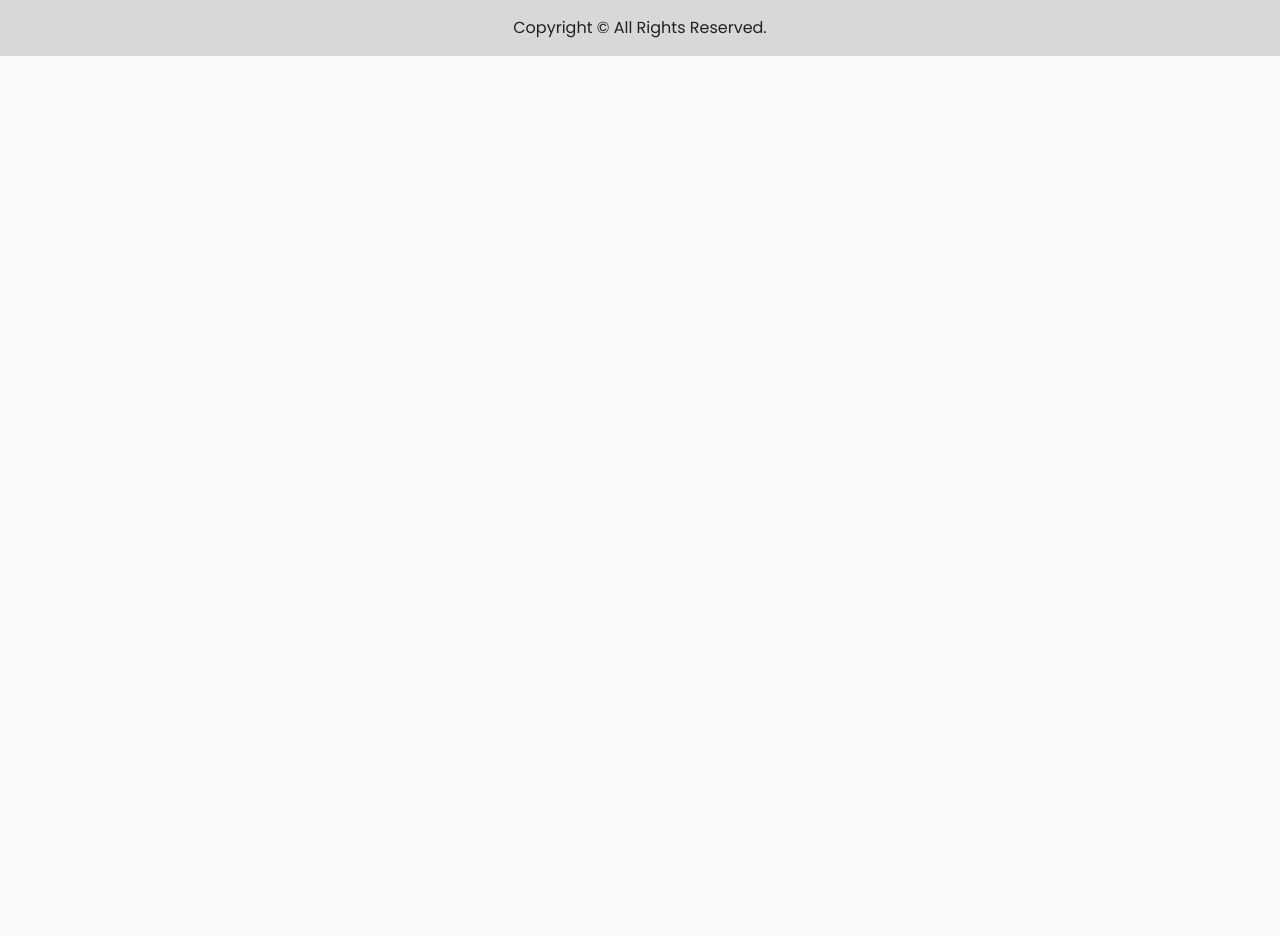
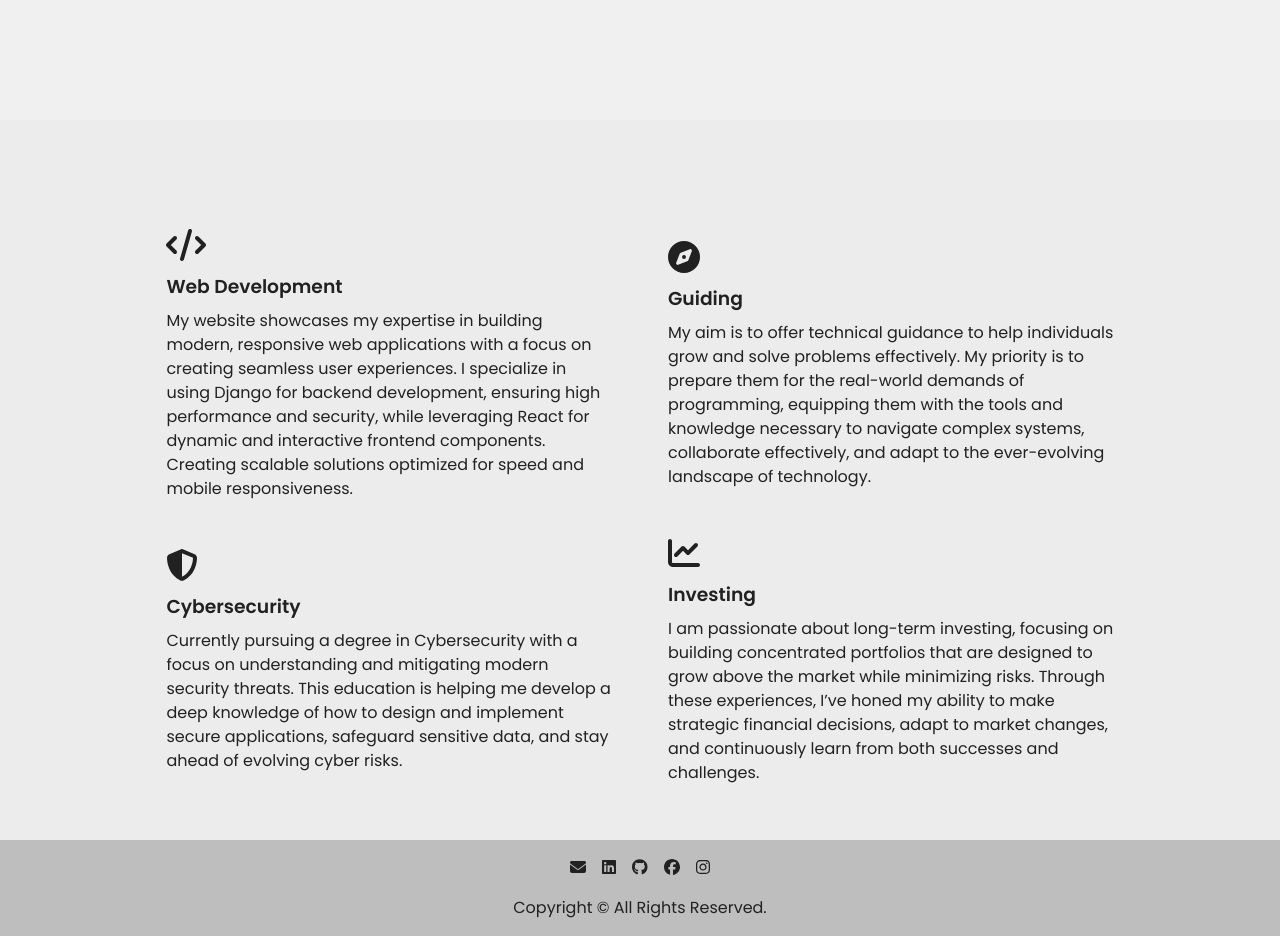
Before and after one commit to georgifudulov/personal_website, a React (Vite) app: page / in a window 1280 px wide. Shown: the part 1560-2496 px from the top of the page. Before the commit the page ends 1616 px from the top, so only its background shows below. Built offline with nearby package versions, Linux system fonts and the light colour scheme.

Commit message:
Added WhatIDo cmponent and made changes to the styles

```diff
--- a/src/componets/WhatIDo.jsx
+++ b/src/componets/WhatIDo.jsx
@@ -1,13 +1,72 @@
 import "../styles/WhatIDo.css";
+import { FontAwesomeIcon } from "@fortawesome/react-fontawesome";
+import {
+  faCode,
+  faShieldAlt,
+  faChartLine,
+  faCompass,
+} from "@fortawesome/free-solid-svg-icons";
 
 export default function WhatIDo() {
   return (
     <section id="what-i-do" className="wrapper">
-      <div className="wraper whatido-content">
-        <div className="square"></div>
-        <div className="square"></div>
-        <div className="square"></div>
-        <div className="square"></div>
+      <div className="wrapper whatido-content">
+        <div className="square">
+          <div className="wrapper icon-container">
+            <FontAwesomeIcon icon={faCode} size="2x" className="icon" />
+          </div>
+          <h3 className="title">Web Development</h3>
+          <p className="text">
+            My website showcases my expertise in building modern, responsive web
+            applications with a focus on creating seamless user experiences. I
+            specialize in using Django for backend development, ensuring high
+            performance and security, while leveraging React for dynamic and
+            interactive frontend components. Creating scalable solutions
+            optimized for speed and mobile responsiveness.
+          </p>
+        </div>
+
+        <div className="square">
+          <div className="wrapper icon-container">
+            <FontAwesomeIcon icon={faCompass} size="2x" className="icon" />
+          </div>
+          <h3 className="title">Guiding</h3>
+          <p className="text">
+            My aim is to offer technical guidance to help individuals grow and
+            solve problems effectively. My priority is to prepare them for the
+            real-world demands of programming, equipping them with the tools and
+            knowledge necessary to navigate complex systems, collaborate
+            effectively, and adapt to the ever-evolving landscape of technology.
+          </p>
+        </div>
+
+        <div className="square">
+          <div className="wrapper icon-container">
+            <FontAwesomeIcon icon={faShieldAlt} size="2x" className="icon" />
+          </div>
+          <h3 className="title">Cybersecurity</h3>
+          <p className="text">
+            Currently pursuing a degree in Cybersecurity with a focus on
+            understanding and mitigating modern security threats. This education
+            is helping me develop a deep knowledge of how to design and
+            implement secure applications, safeguard sensitive data, and stay
+            ahead of evolving cyber risks.
+          </p>
+        </div>
+
+        <div className="square">
+          <div className="wrapper icon-container">
+            <FontAwesomeIcon icon={faChartLine} size="2x" className="icon" />
+          </div>
+          <h3 className="title">Investing</h3>
+          <p className="text">
+            I am passionate about long-term investing, focusing on building
+            concentrated portfolios that are designed to grow above the market
+            while minimizing risks. Through these experiences, I’ve honed my
+            ability to make strategic financial decisions, adapt to market
+            changes, and continuously learn from both successes and challenges.
+          </p>
+        </div>
       </div>
     </section>
   );
--- a/src/styles/About.css
+++ b/src/styles/About.css
@@ -1,9 +1,10 @@
 section.about {
   width: 100vw;
-  height: 80vh;
+  height: 100vh;
   align-items: center;
   justify-content: center;
   background-color: #f0f0f0;
+  padding-top: 2rem;
 }
 
 div.about-content {
@@ -29,6 +30,9 @@ div.tech {
 }
 
 div.img-container {
+  display: flex;
+  align-items: center;
+  justify-content: center;
   height: 5rem;
 }
 
--- a/src/styles/Footer.css
+++ b/src/styles/Footer.css
@@ -4,7 +4,7 @@ footer {
   align-items: center;
   justify-content: center;
   gap: 1rem;
-  background-color: #d8d8d8;
+  background-color: #bebebe;
   padding-top: 1rem;
   padding-bottom: 1rem;
 }
--- a/src/styles/Header.css
+++ b/src/styles/Header.css
@@ -8,7 +8,6 @@ header {
   height: 10vh;
   align-items: center;
   justify-content: space-between;
-  /* background-color: #ffffff; */
   background-color: rgba(255, 255, 255, 0.6);
   backdrop-filter: blur(10px);
   -webkit-backdrop-filter: blur(10px);
--- a/src/styles/WhatIDo.css
+++ b/src/styles/WhatIDo.css
@@ -0,0 +1,51 @@
+#what-i-do {
+  width: 100vw;
+  height: 90vh;
+  align-items: center;
+  justify-content: center;
+  background-color: #ececec;
+  padding: 1rem 0.5rem; /* may move the padding*/
+}
+
+div.whatido-content {
+  width: 80%;
+  max-width: 1200px;
+  height: 80%;
+  display: grid;
+  grid-template-columns: repeat(2, 1fr); /* Two columns */
+  grid-template-rows: repeat(2, 1fr); /* Two rows */
+  gap: 1.5rem;
+  padding: 1rem;
+}
+
+div.square {
+  display: flex;
+  flex-direction: column;
+  align-items: flex-start;
+  justify-content: center;
+  gap: 0.5rem;
+  padding: 0.25rem 1rem;
+  border-radius: 1rem;
+  transition: transform 0.3s ease;
+}
+
+.icon {
+  display: inline-block;
+  transition: color 0.3s ease, filter 0.3s ease;
+}
+
+.square:hover {
+  transform: translateY(-4px);
+}
+
+.square:hover .icon {
+  color: #1976d2;
+  filter: drop-shadow(0 0 6px rgba(25, 118, 210, 0.6)); /* glow */
+}
+
+.icon-container {
+  height: 2.5rem;
+  display: flex;
+  align-items: center;
+  justify-content: center;
+}
```
Also changed, not shown: 2 other files (tests, documents, lock files or other folders).
